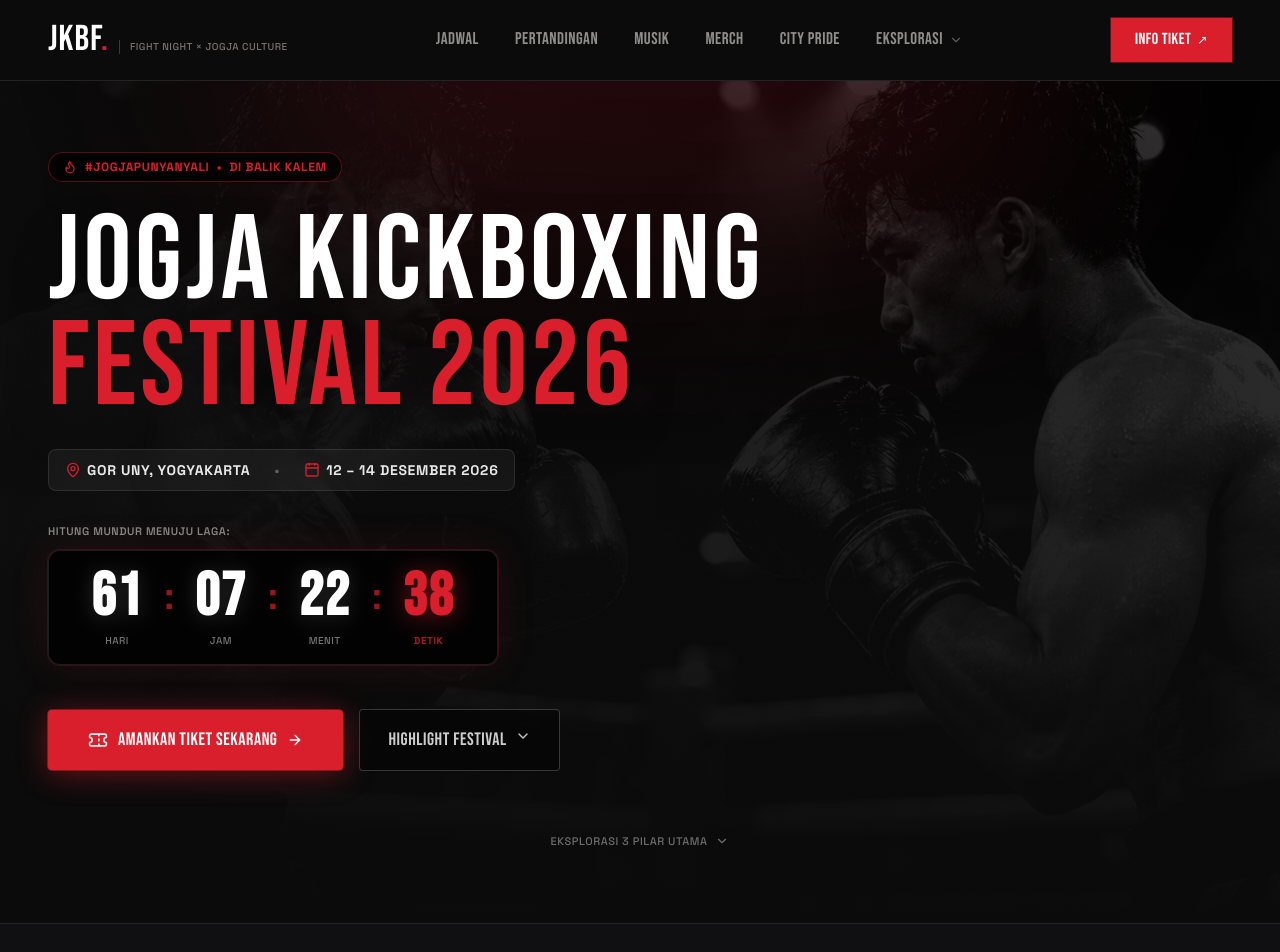
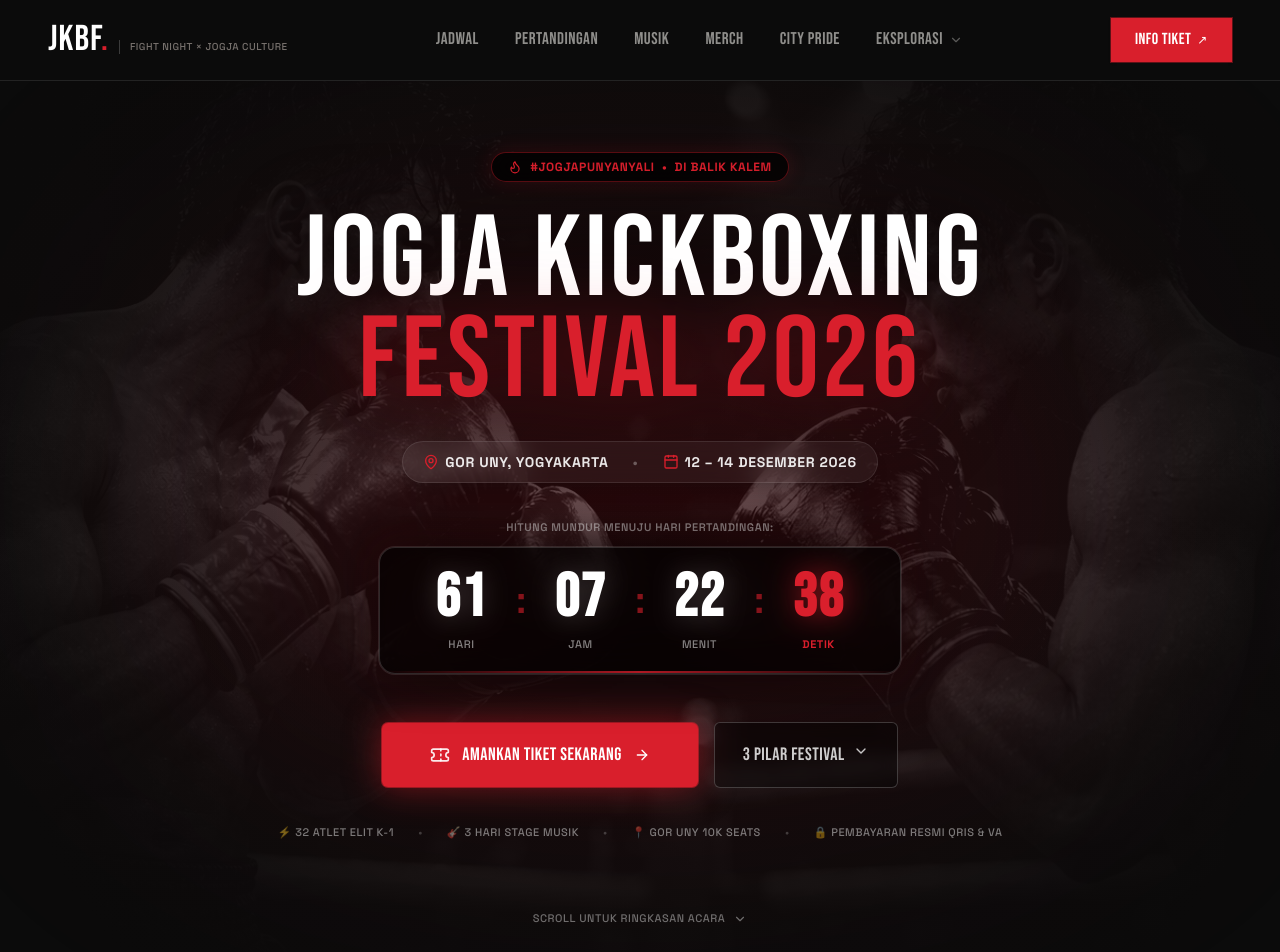
Before and after one commit to Aguwungg/jogja-kickboxing-festival, a Next.js app: page / in a window 1280 px wide. Shown: the top 952 px of the page. Built offline with nearby package versions, Linux system fonts and the light colour scheme.

Commit message:
feat(design): center countdown timer and elevate fight poster hero symmetry

```diff
--- a/src/app/(public)/HomeClient.tsx
+++ b/src/app/(public)/HomeClient.tsx
@@ -2,7 +2,7 @@
 
 import Image from "next/image";
 import Link from "next/link";
-import { ArrowRight, MapPin, Calendar, Flame, Trophy, Music, Ticket, ChevronDown, ShieldAlert } from "lucide-react";
+import { ArrowRight, MapPin, Calendar, Flame, Trophy, Music, Ticket, ChevronDown, Sparkles } from "lucide-react";
 import CountdownTimer from "@/components/home/CountdownTimer";
 
 export default function HomeClient() {
@@ -10,10 +10,10 @@ export default function HomeClient() {
     <main className="flex-1 flex flex-col w-full text-[#F4F0E8] bg-[#0B0B0B] overflow-x-hidden">
 
       {/* ═════════════════════════════════════════════════════════════════════
-          1. CINEMATIC FIGHT POSTER HERO (FOCUS: THUMBNAIL EVENT UTAMA)
-          Fokus 100% pada visual monumental, countdown, dan aksi tiket utama
+          1. CINEMATIC FIGHT POSTER HERO (SYMMETRICAL & CENTERED AXIS)
+          Fokus 100% pada visual poster monumental, countdown center, dan aksi tiket
       ═════════════════════════════════════════════ */}
-      <section className="relative w-full min-h-[100svh] pt-24 sm:pt-28 pb-14 sm:pb-16 flex flex-col justify-center border-b border-white/10 bg-[#0B0B0B] overflow-hidden">
+      <section className="relative w-full min-h-[100svh] pt-24 sm:pt-28 pb-12 sm:pb-16 flex flex-col justify-center items-center text-center border-b border-white/10 bg-[#0B0B0B] overflow-hidden">
 
         {/* Dominant Documentary Background Photo */}
         <div className="absolute inset-0 z-0">
@@ -23,33 +23,35 @@ export default function HomeClient() {
             fill
             priority
             sizes="100vw"
-            className="object-cover object-center lg:object-[center_25%] grayscale contrast-125 opacity-60 lg:opacity-50"
+            className="object-cover object-center lg:object-[center_35%] grayscale contrast-125 saturate-50 opacity-50"
           />
-          {/* Film Grain & Dramatic Red/Dark Vignettes */}
-          <div className="absolute inset-0 bg-gradient-to-t from-[#0B0B0B] via-[#0B0B0B]/75 to-black/60" />
-          <div className="hidden lg:block absolute inset-0 bg-gradient-to-r from-[#0B0B0B]/90 via-[#0B0B0B]/40 to-transparent" />
-          <div className="absolute -top-32 left-1/2 -translate-x-1/2 w-[800px] h-[350px] bg-[#D91F2C]/15 rounded-full blur-[120px] pointer-events-none" />
+          {/* Radial & Vignette Overlays for Maximum Center Contrast */}
+          <div className="absolute inset-0 bg-[radial-gradient(circle_at_center,rgba(11,11,11,0.35)_0%,#0B0B0B_85%)]" />
+          <div className="absolute inset-0 bg-gradient-to-t from-[#0B0B0B] via-transparent to-[#0B0B0B]/85" />
+
+          {/* Dramatic Center Stadium Backlight */}
+          <div className="absolute top-1/2 left-1/2 -translate-x-1/2 -translate-y-1/2 w-[650px] sm:w-[900px] h-[350px] sm:h-[450px] bg-[#D91F2C]/18 rounded-full blur-[140px] pointer-events-none" />
         </div>
 
-        <div className="max-w-[1400px] mx-auto px-5 sm:px-8 lg:px-12 w-full relative z-10 py-6 sm:py-10">
-          <div className="max-w-4xl space-y-6 sm:space-y-7">
+        <div className="max-w-[1280px] mx-auto px-5 sm:px-8 lg:px-12 w-full relative z-10 py-6 sm:py-10 flex flex-col items-center">
+          <div className="flex flex-col items-center max-w-4xl space-y-6 sm:space-y-7">
 
             {/* Festival Identity Kicker */}
-            <div className="inline-flex items-center gap-2 px-3.5 py-1.5 bg-black/70 backdrop-blur-md border border-[#D91F2C]/40 rounded-full">
+            <div className="inline-flex items-center gap-2 px-4 py-1.5 bg-black/70 backdrop-blur-md border border-[#D91F2C]/40 rounded-full shadow-[0_0_20px_rgba(217,31,44,0.15)]">
               <Flame className="w-3.5 h-3.5 text-[#D91F2C] animate-pulse" />
               <p className="font-technical text-[11px] sm:text-xs uppercase tracking-[0.25em] text-[#D91F2C] font-bold">
                 #JOGJAPUNYANYALI &nbsp;•&nbsp; DI BALIK KALEM
               </p>
             </div>
 
-            {/* Monumental Headline (Fight Poster Typographic Style) */}
-            <h1 className="font-display text-5xl sm:text-7xl md:text-8xl lg:text-[7.5rem] uppercase tracking-tight text-white leading-[0.88] drop-shadow-2xl">
+            {/* Monumental Centered Headline */}
+            <h1 className="font-display text-5xl sm:text-7xl md:text-8xl lg:text-[7.2rem] uppercase tracking-tight text-white leading-[0.88] drop-shadow-[0_10px_35px_rgba(0,0,0,0.9)]">
               JOGJA KICKBOXING<br />
-              <span className="text-[#D91F2C]">FESTIVAL 2026</span>
+              <span className="text-[#D91F2C] drop-shadow-[0_0_35px_rgba(217,31,44,0.4)]">FESTIVAL 2026</span>
             </h1>
 
-            {/* Venue & Date Badges */}
-            <div className="inline-flex flex-wrap items-center gap-3 sm:gap-6 text-xs sm:text-sm font-technical text-white/90 bg-white/5 border border-white/10 px-4 py-2.5 rounded-lg backdrop-blur-md">
+            {/* Venue & Date Centered Pill */}
+            <div className="inline-flex flex-wrap items-center justify-center gap-2.5 sm:gap-6 text-xs sm:text-sm font-technical text-white/90 bg-white/5 border border-white/10 px-5 py-2.5 rounded-full backdrop-blur-md shadow-lg">
               <span className="inline-flex items-center gap-1.5 font-bold">
                 <MapPin className="w-4 h-4 text-[#D91F2C]" /> GOR UNY, YOGYAKARTA
               </span>
@@ -59,19 +61,19 @@ export default function HomeClient() {
               </span>
             </div>
 
-            {/* Live Countdown Timer */}
-            <div className="pt-1 pb-2">
-              <p className="font-technical text-[10px] sm:text-[11px] uppercase tracking-[0.25em] text-white/50 mb-2.5 font-semibold">
-                HITUNG MUNDUR MENUJU LAGA:
+            {/* Live Centered Countdown Timer */}
+            <div className="pt-2 pb-2 w-full flex flex-col items-center">
+              <p className="font-technical text-[10px] sm:text-[11px] uppercase tracking-[0.25em] text-white/50 mb-3 font-semibold">
+                HITUNG MUNDUR MENUJU HARI PERTANDINGAN:
               </p>
               <CountdownTimer />
             </div>
 
-            {/* High-Impact Direct Action Buttons */}
-            <div className="pt-2 flex flex-wrap items-center gap-4">
+            {/* Centered Direct Action Buttons */}
+            <div className="pt-3 flex flex-wrap items-center justify-center gap-3.5 sm:gap-4 w-full">
               <Link
                 href="/tiket"
-                className="font-display text-base sm:text-lg tracking-wider uppercase text-white bg-[#D91F2C] hover:bg-[#B81521] active:scale-95 px-8 sm:px-10 py-4 transition-all inline-flex items-center gap-2.5 rounded shadow-[0_4px_30px_rgba(217,31,44,0.45)] ring-1 ring-[#D91F2C]/50 group"
+                className="font-display text-base sm:text-lg tracking-wider uppercase text-white bg-[#D91F2C] hover:bg-[#B81521] active:scale-95 px-8 sm:px-12 py-4 sm:py-4.5 transition-all inline-flex items-center gap-3 rounded-md shadow-[0_0_35px_rgba(217,31,44,0.5)] ring-1 ring-[#D91F2C]/60 group"
               >
                 <Ticket className="w-5 h-5 text-white/90" />
                 <span>AMANKAN TIKET SEKARANG</span>
@@ -80,23 +82,34 @@ export default function HomeClient() {
 
               <a
                 href="#highlights"
-                className="font-display text-base sm:text-lg tracking-wider uppercase text-white/80 hover:text-white border border-white/20 hover:border-white px-7 py-4 transition-all inline-flex items-center gap-2 bg-black/40 backdrop-blur-sm rounded"
+                className="font-display text-base sm:text-lg tracking-wider uppercase text-white/80 hover:text-white border border-white/20 hover:border-white px-7 py-4 sm:py-4.5 transition-all inline-flex items-center gap-2 bg-black/40 backdrop-blur-sm rounded-md"
               >
-                <span>HIGHLIGHT FESTIVAL</span>
+                <span>3 PILAR FESTIVAL</span>
                 <ChevronDown className="w-4 h-4 animate-bounce" />
               </a>
+            </div>
+
+            {/* Sub-CTA Trust Strip */}
+            <div className="flex flex-wrap items-center justify-center gap-3 sm:gap-6 pt-2 text-[10px] sm:text-[11px] font-technical tracking-[0.15em] text-white/45 uppercase font-medium">
+              <span>⚡ 32 Atlet Elit K-1</span>
+              <span className="hidden sm:inline text-white/20">•</span>
+              <span>🎸 3 Hari Stage Musik</span>
+              <span className="hidden sm:inline text-white/20">•</span>
+              <span>📍 GOR UNY 10K Seats</span>
+              <span className="hidden sm:inline text-white/20">•</span>
+              <span>🔒 Pembayaran Resmi QRIS & VA</span>
             </div>
 
           </div>
         </div>
 
         {/* Bottom subtle scroll cue */}
-        <div className="relative z-10 w-full text-center pb-2 pt-4">
+        <div className="relative z-10 w-full text-center pb-2 pt-6">
           <a
             href="#highlights"
             className="inline-flex items-center gap-2 text-[11px] font-technical uppercase tracking-[0.2em] text-white/40 hover:text-white/80 transition-colors"
           >
-            <span>Eksplorasi 3 Pilar Utama</span>
+            <span>Scroll untuk Ringkasan Acara</span>
             <ChevronDown className="w-3.5 h-3.5" />
           </a>
         </div>
@@ -104,8 +117,8 @@ export default function HomeClient() {
 
 
       {/* ═════════════════════════════════════════════════════════════════════
-          2. THE 3 CORE PILLARS (RINGKAS, PADAT, TIDAK OVERLOAD)
-          Cukup 3 kartu utama: Sabuk Emas, Musik, dan Arena UNY
+          2. THE 3 CORE PILLARS (RINGKAS, PADAT, ART-DIRECTED)
+          3 Kartu utama: Sabuk Emas, Musik, dan Arena UNY
       ═════════════════════════════════════════════ */}
       <section id="highlights" className="w-full bg-[#101012] text-[#F4F0E8] py-16 sm:py-24 border-b border-white/10 relative">
         <div className="max-w-[1400px] mx-auto px-5 sm:px-8 lg:px-12">
@@ -131,7 +144,7 @@ export default function HomeClient() {
           <div className="grid grid-cols-1 md:grid-cols-3 gap-6 sm:gap-8">
 
             {/* Card 1: The Ring */}
-            <div className="group relative bg-[#161618] border border-white/10 rounded-xl overflow-hidden flex flex-col hover:border-[#D91F2C]/60 transition-all duration-300">
+            <div className="group relative bg-[#161618] border border-white/10 rounded-xl overflow-hidden flex flex-col hover:border-[#D91F2C]/60 transition-all duration-300 shadow-xl">
               <div className="relative aspect-[16/10] w-full overflow-hidden bg-black/60">
                 <Image
                   src="/images/championship/belt-hero.jpg"
@@ -164,7 +177,7 @@ export default function HomeClient() {
             </div>
 
             {/* Card 2: The Stage */}
-            <div className="group relative bg-[#161618] border border-white/10 rounded-xl overflow-hidden flex flex-col hover:border-[#D91F2C]/60 transition-all duration-300">
+            <div className="group relative bg-[#161618] border border-white/10 rounded-xl overflow-hidden flex flex-col hover:border-[#D91F2C]/60 transition-all duration-300 shadow-xl">
               <div className="relative aspect-[16/10] w-full overflow-hidden bg-black/60">
                 <Image
                   src="/images/lineup/ring-stage.jpg"
@@ -197,7 +210,7 @@ export default function HomeClient() {
             </div>
 
             {/* Card 3: The Venue & Ticket */}
-            <div className="group relative bg-[#161618] border border-white/10 rounded-xl overflow-hidden flex flex-col hover:border-[#D91F2C]/60 transition-all duration-300">
+            <div className="group relative bg-[#161618] border border-white/10 rounded-xl overflow-hidden flex flex-col hover:border-[#D91F2C]/60 transition-all duration-300 shadow-xl">
               <div className="relative aspect-[16/10] w-full overflow-hidden bg-black/60">
                 <Image
                   src="/images/venue/gor-uny-arena.jpg"
--- a/src/components/home/CountdownTimer.tsx
+++ b/src/components/home/CountdownTimer.tsx
@@ -11,19 +11,19 @@ interface TimeLeft {
 
 function TimeUnit({ value, label, accent = false }: { value: string; label: string; accent?: boolean }) {
   return (
-    <div className="flex flex-col items-center min-w-[3.2rem] sm:min-w-[4.5rem]">
+    <div className="flex flex-col items-center justify-center min-w-[3.4rem] sm:min-w-[5.2rem] px-1 sm:px-2">
       <span
-        className={`font-display text-[2.5rem] sm:text-5xl lg:text-6xl tracking-wider font-black leading-none ${
+        className={`font-display text-[2.6rem] sm:text-5xl lg:text-6xl tracking-tight font-black leading-none ${
           accent
-            ? "text-[#D91F2C] drop-shadow-[0_2px_12px_rgba(217,31,44,0.5)]"
-            : "text-white drop-shadow-[0_2px_10px_rgba(255,255,255,0.15)]"
+            ? "text-[#D91F2C] drop-shadow-[0_0_15px_rgba(217,31,44,0.6)]"
+            : "text-white drop-shadow-[0_2px_12px_rgba(255,255,255,0.18)]"
         }`}
       >
         {value}
       </span>
       <span
-        className={`font-technical text-[9px] sm:text-[10px] tracking-[0.25em] uppercase mt-1.5 ${
-          accent ? "text-[#D91F2C]/80 font-bold" : "text-white/45"
+        className={`font-technical text-[9px] sm:text-[11px] tracking-[0.25em] uppercase mt-2 ${
+          accent ? "text-[#D91F2C] font-bold" : "text-white/50 font-medium"
         }`}
       >
         {label}
@@ -34,7 +34,7 @@ function TimeUnit({ value, label, accent = false }: { value: string; label: stri
 
 function Separator() {
   return (
-    <span className="font-display text-2xl sm:text-3xl lg:text-4xl text-[#D91F2C]/70 font-black select-none animate-pulse -mt-3 sm:-mt-4 px-0.5 sm:px-1">
+    <span className="font-display text-2xl sm:text-3xl lg:text-4xl text-[#D91F2C]/60 font-black select-none animate-pulse -mt-3 sm:-mt-4 px-0.5 sm:px-1.5">
       :
     </span>
   );
@@ -71,8 +71,15 @@ export default function CountdownTimer() {
   const fmt = (n: number) => n.toString().padStart(2, "0");
 
   return (
-    <div className="w-fit">
-      <div className="bg-black/80 backdrop-blur-md border border-white/10 px-4 sm:px-6 lg:px-8 py-3.5 sm:py-4 rounded-xl shadow-[0_0_40px_rgba(217,31,44,0.12)] ring-1 ring-[#D91F2C]/20">
+    <div className="w-fit mx-auto relative group">
+      {/* Subtle outer glow on hover */}
+      <div className="absolute -inset-1 bg-gradient-to-r from-[#D91F2C]/20 via-transparent to-[#D91F2C]/20 rounded-2xl blur-lg opacity-60 group-hover:opacity-100 transition duration-700 pointer-events-none" />
+
+      {/* Main Glass Panel */}
+      <div className="relative bg-black/75 backdrop-blur-xl border border-white/15 px-4 sm:px-8 lg:px-10 py-4 sm:py-5 rounded-2xl shadow-[0_0_50px_rgba(0,0,0,0.8)] ring-1 ring-white/10 overflow-hidden">
+        {/* Ambient bottom light */}
+        <div className="absolute bottom-0 left-0 right-0 h-[2px] bg-gradient-to-r from-transparent via-[#D91F2C] to-transparent opacity-80" />
+
         {/* Horizontal flex — never wraps */}
         <div className="flex items-center justify-center gap-1 sm:gap-2">
           <TimeUnit value={isMounted ? fmt(timeLeft.days) : "57"} label="HARI" />
```
